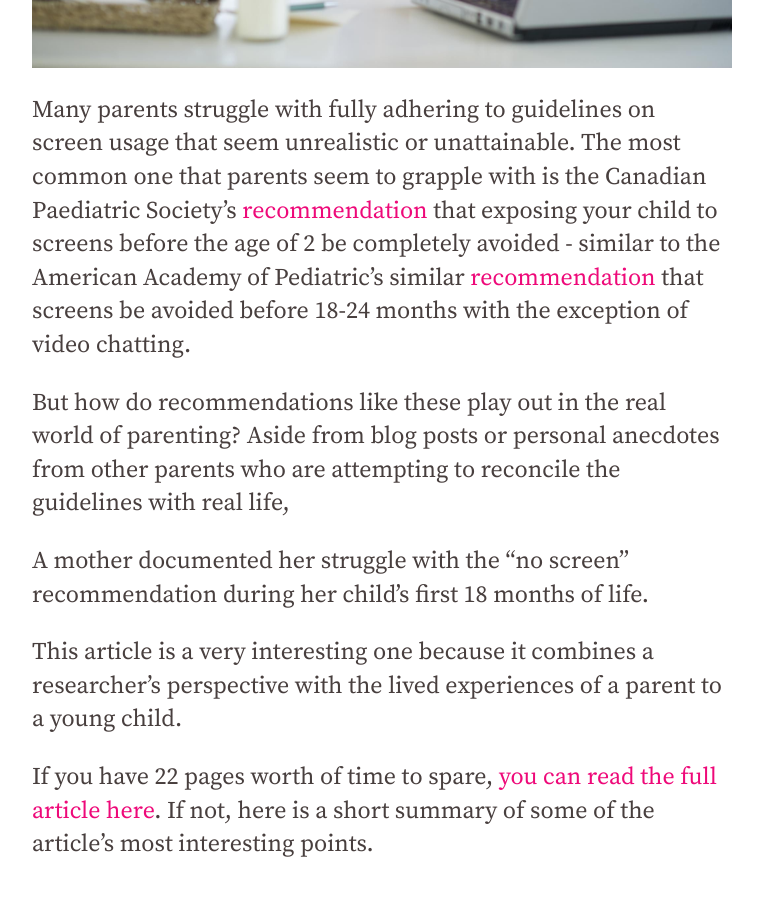
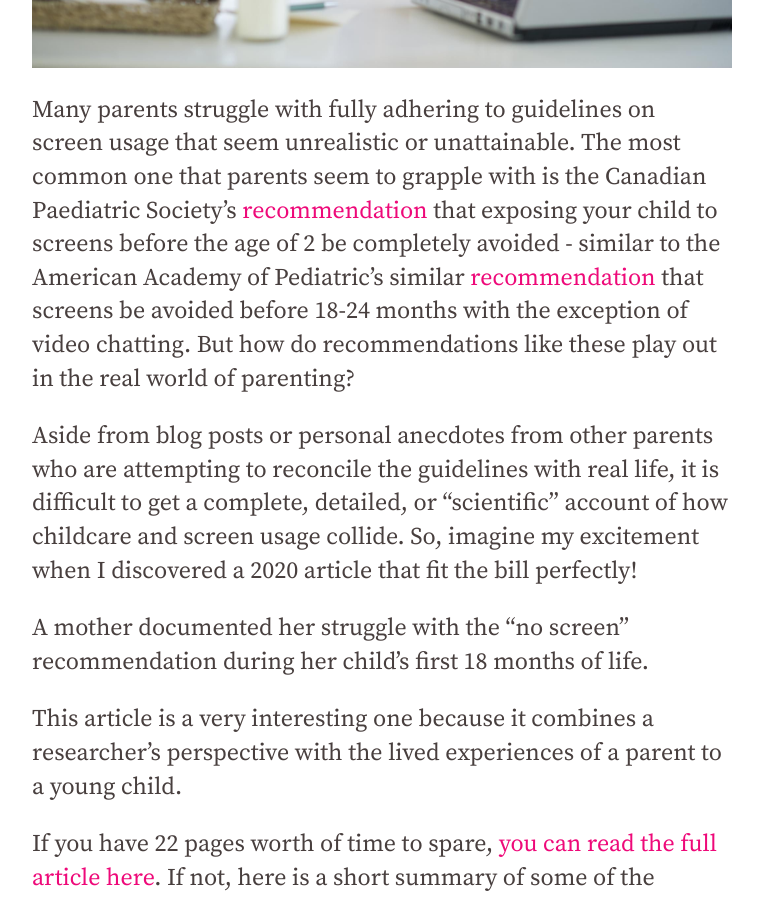
Before and after one commit to famliy-screen-time/familyscreentime.ca, a Jekyll site: the page built from _posts/2020-06-21-no-screens-before-age-2-is-it-possible.md, in a window 1280 px wide and 900 px high, scrolled down 753 px. Shown: the whole window, without its empty margins (56-819 px from the left). Built offline with Jekyll 4.4.1, drawn with Linux system fonts in a browser that asks for light colours; nearby versions of some CDN libraries.

Commit message:
Update Blog “2020-06-21-no-screens-before-age-2-is-it-possible”

```diff
--- a/_posts/2020-06-21-no-screens-before-age-2-is-it-possible.md
+++ b/_posts/2020-06-21-no-screens-before-age-2-is-it-possible.md
@@ -6,13 +6,9 @@
 ---
 ![Mother and child with laptop](/assets/uploads/pic.jpg "Mother and child with laptop")
 
-Many parents struggle with fully adhering to guidelines on screen usage that seem unrealistic or unattainable. The most common one that parents seem to grapple with is the Canadian Paediatric Society's [recommendation](https://www.cps.ca/en/documents/position/screen-time-and-young-children) that exposing your child to screens before the age of 2 be completely avoided - similar to the American Academy of Pediatric's similar [recommendation](https://www.aap.org/en-us/about-the-aap/aap-press-room/news-features-and-safety-tips/Pages/Children-and-Media-Tips.aspx) that screens be avoided before 18-24 months with the exception of video chatting.
+Many parents struggle with fully adhering to guidelines on screen usage that seem unrealistic or unattainable. The most common one that parents seem to grapple with is the Canadian Paediatric Society's [recommendation](https://www.cps.ca/en/documents/position/screen-time-and-young-children) that exposing your child to screens before the age of 2 be completely avoided - similar to the American Academy of Pediatric's similar [recommendation](https://www.aap.org/en-us/about-the-aap/aap-press-room/news-features-and-safety-tips/Pages/Children-and-Media-Tips.aspx) that screens be avoided before 18-24 months with the exception of video chatting. But how do recommendations like these play out in the real world of parenting?
 
-But how do recommendations like these play out in the real world of parenting? Aside from blog posts or personal anecdotes from other parents who are attempting to reconcile the guidelines with real life,
-
-
-
-
+Aside from blog posts or personal anecdotes from other parents who are attempting to reconcile the guidelines with real life, it is difficult to get a complete, detailed, or "scientific" account of how childcare and screen usage collide. So, imagine my excitement when I discovered a 2020 article that fit the bill perfectly!
 
 A mother documented her struggle with the "no screen" recommendation during her child's first 18 months of life.
 
```
